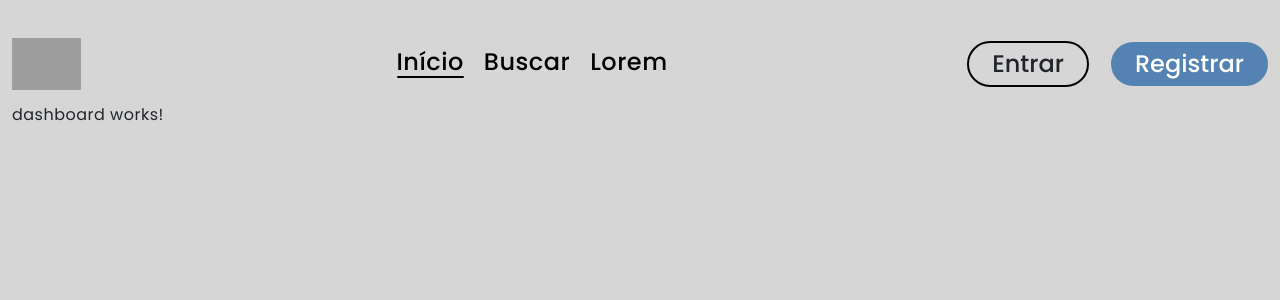
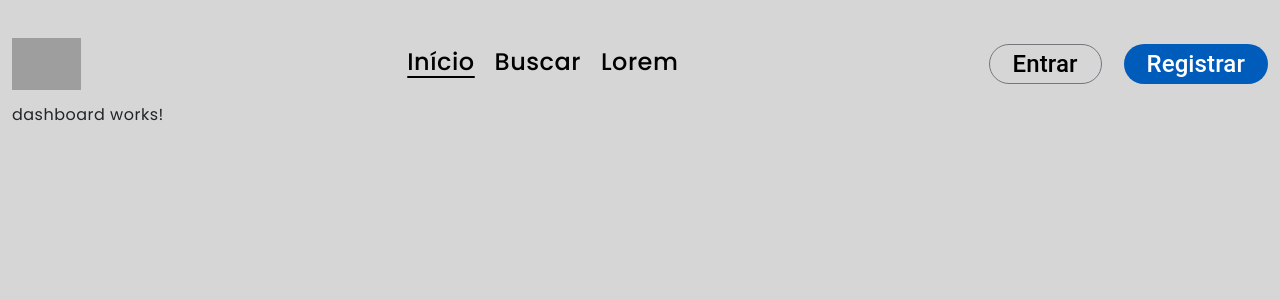
Before and after one commit to isaque-dantas/matemates.client, an Angular app: page / in a window 1280 px wide. Shown: the top 300 px of the page. Built offline with nearby package versions, Linux system fonts and the light colour scheme; grey boxes are pictures that could not be loaded.

Commit message:
feat: adds header styling

```diff
--- a/src/app/components/header/header.component.css
+++ b/src/app/components/header/header.component.css
@@ -40,8 +40,8 @@ header {
 }
 
 .btn-login {
-  border: 2px solid #000;
   margin-right: 22px;
+  color: var(--text-color-dark) !important;
 }
 
 .btn-register {
--- a/src/app/components/header/header.component.html
+++ b/src/app/components/header/header.component.html
@@ -10,8 +10,8 @@
         </li>
       </ul>
       <div class="buttons">
-        <button class="btn btn-login   fs-4">Entrar</button>
-        <button class="btn btn-register fs-4">Registrar</button>
+        <button mat-stroked-button class="btn btn-login fs-4">Entrar</button>
+        <button mat-flat-button class="btn btn-register fs-4">Registrar</button>
       </div>
     </div>
   </nav>
--- a/src/app/components/header/header.component.ts
+++ b/src/app/components/header/header.component.ts
@@ -1,6 +1,7 @@
 import { Component } from '@angular/core';
 import {RouterLink, RouterLinkActive} from "@angular/router";
 import {KeyValuePipe, NgForOf} from "@angular/common";
+import {MatButton} from "@angular/material/button";
 
 @Component({
   selector: 'app-header',
@@ -9,7 +10,8 @@ import {KeyValuePipe, NgForOf} from "@angular/common";
     RouterLinkActive,
     NgForOf,
     RouterLink,
-    KeyValuePipe
+    KeyValuePipe,
+    MatButton
   ],
   templateUrl: './header.component.html',
   styleUrl: './header.component.css'
```
